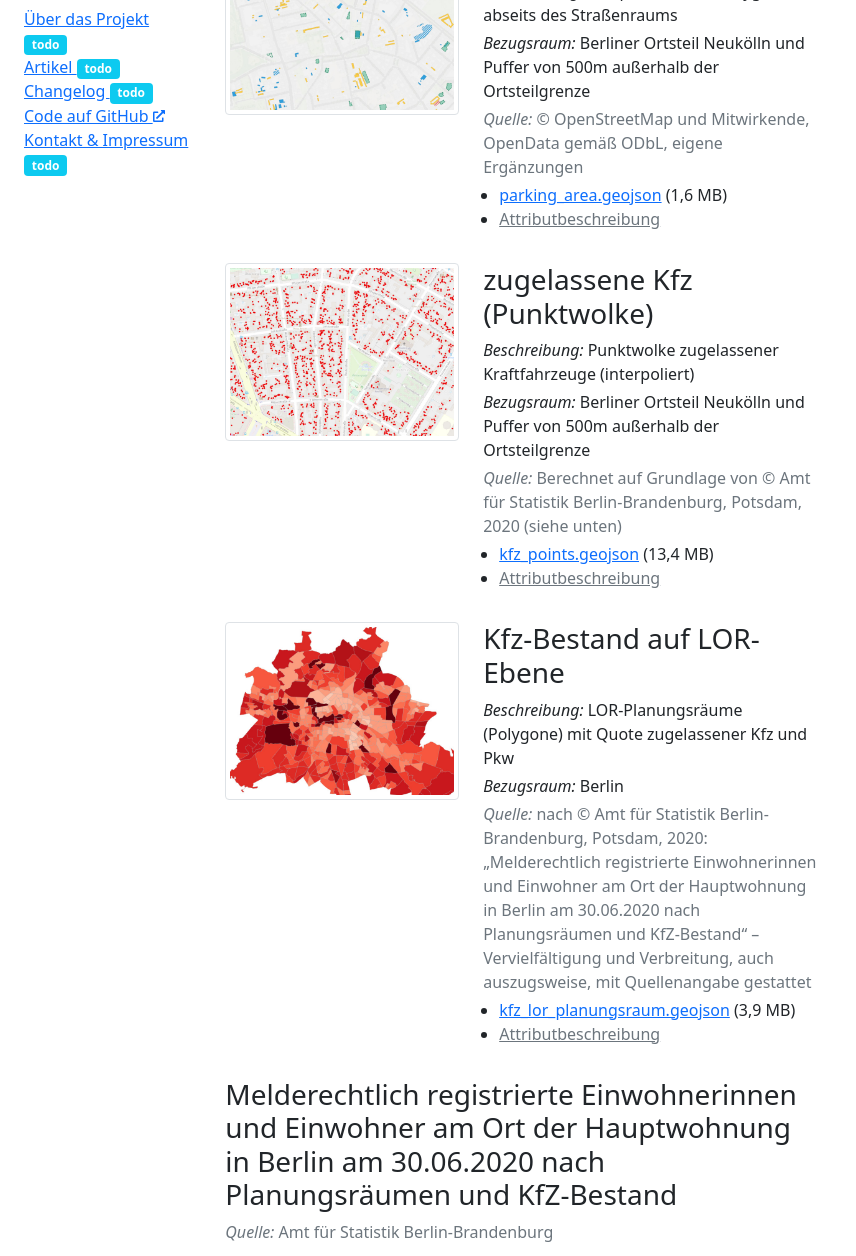
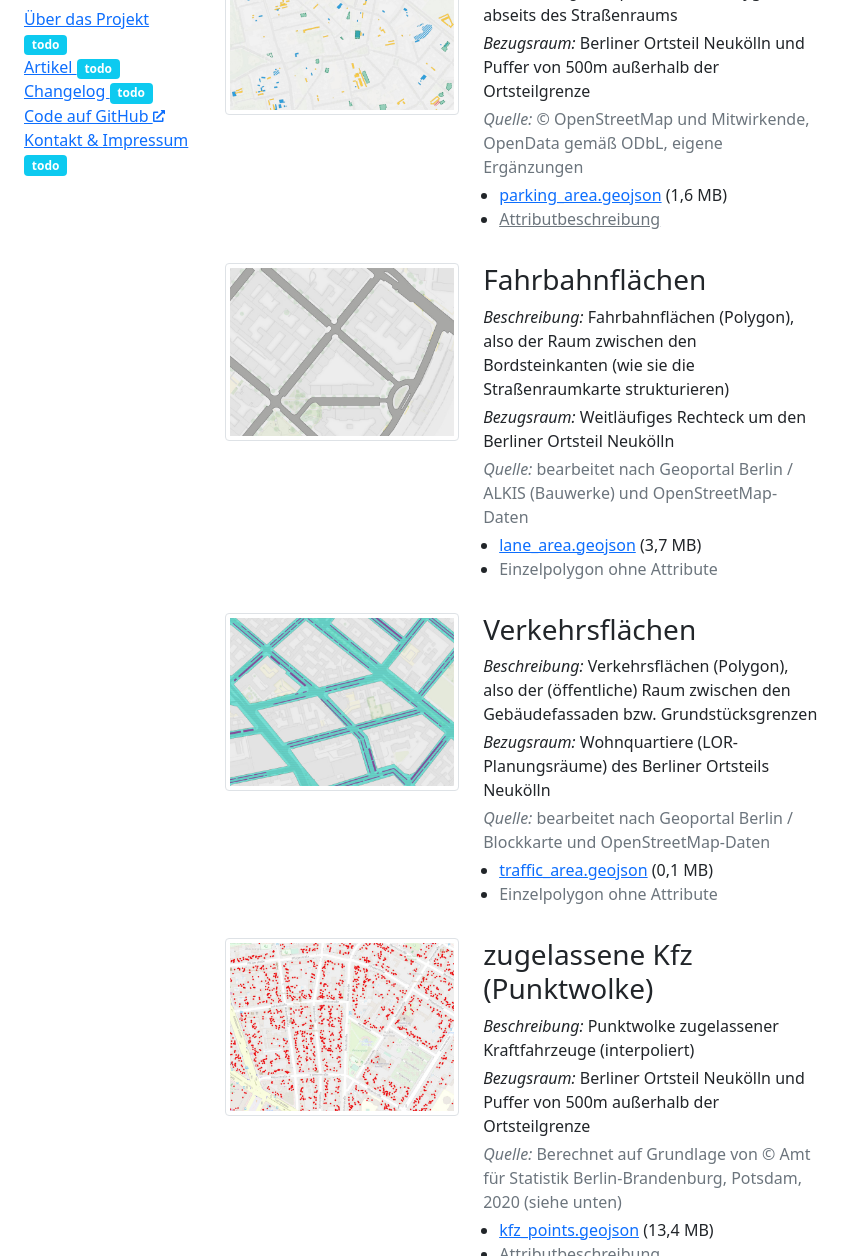
Before and after one commit to osmberlin/strassenraumkarte-neukoelln, a Jekyll site: the page built from data.html, in a window 1280 px wide and 1400 px high, scrolled down 508 px, cut to the strip 0-1256 px from the top of the window. Shown: the whole strip, without its empty margins (0-856 px from the left). Built offline with Jekyll 4.4.1, drawn with Linux system fonts in a browser that asks for light colours.

Commit message:
add new datasets (lane and traffic areas)

```diff
--- a/data.html
+++ b/data.html
@@ -46,6 +46,42 @@ menu_highlight: data
 
 <div class="row mb-3">
 	<div class="col-md-5">
+		<img class="img-thumbnail" src="{{ '/images/thumb_data/thumb_lane_area.jpg' | relative_url }}" alt="thumbnail lane areas">
+	</div>
+	<div class="col-md-7">
+		<h3 class="mt-0" id="fahrbahnflaechen">
+			Fahrbahnflächen
+		</h3>
+		<p class="mb-1"><em>Beschreibung:</em> Fahrbahnflächen (Polygon), also der Raum zwischen den Bordsteinkanten (wie sie die Straßenraumkarte strukturieren)</p>
+		<p class="mb-1"><em>Bezugsraum:</em> Weitläufiges Rechteck um den Berliner Ortsteil Neukölln</p>
+		<p class="mb-1 text-muted"><em>Quelle:</em> bearbeitet nach Geoportal Berlin / ALKIS (Bauwerke) und OpenStreetMap-Daten</p>
+		<ul class="px-3">
+			<li><a href="{{ '/data/lane_area.geojson' | relative_url }}">lane_area.geojson</a></strong> (3,7 MB)</li>
+			<li><p class="mb-1 text-muted">Einzelpolygon ohne Attribute</p></li>
+		</ul>
+	</div>
+</div>
+
+<div class="row mb-3">
+	<div class="col-md-5">
+		<img class="img-thumbnail" src="{{ '/images/thumb_data/thumb_traffic_area.jpg' | relative_url }}" alt="thumbnail traffic areas">
+	</div>
+	<div class="col-md-7">
+		<h3 class="mt-0" id="verkehrsflaechen">
+			Verkehrsflächen
+		</h3>
+		<p class="mb-1"><em>Beschreibung:</em> Verkehrsflächen (Polygon), also der (öffentliche) Raum zwischen den Gebäudefassaden bzw. Grundstücksgrenzen</p>
+		<p class="mb-1"><em>Bezugsraum:</em> Wohnquartiere (LOR-Planungsräume) des Berliner Ortsteils Neukölln</p>
+		<p class="mb-1 text-muted"><em>Quelle:</em> bearbeitet nach Geoportal Berlin / Blockkarte und OpenStreetMap-Daten</p>
+		<ul class="px-3">
+			<li><a href="{{ '/data/traffic_area.geojson' | relative_url }}">traffic_area.geojson</a></strong> (0,1 MB)</li>
+			<li><p class="mb-1 text-muted">Einzelpolygon ohne Attribute</p></li>
+		</ul>
+	</div>
+</div>
+
+<div class="row mb-3">
+	<div class="col-md-5">
 		<img class="img-thumbnail" src="{{ '/images/thumb_data/thumb_kfz_points.jpg' | relative_url }}" alt="thumbnail kfz points">
 	</div>
 	<div class="col-md-7">
```
